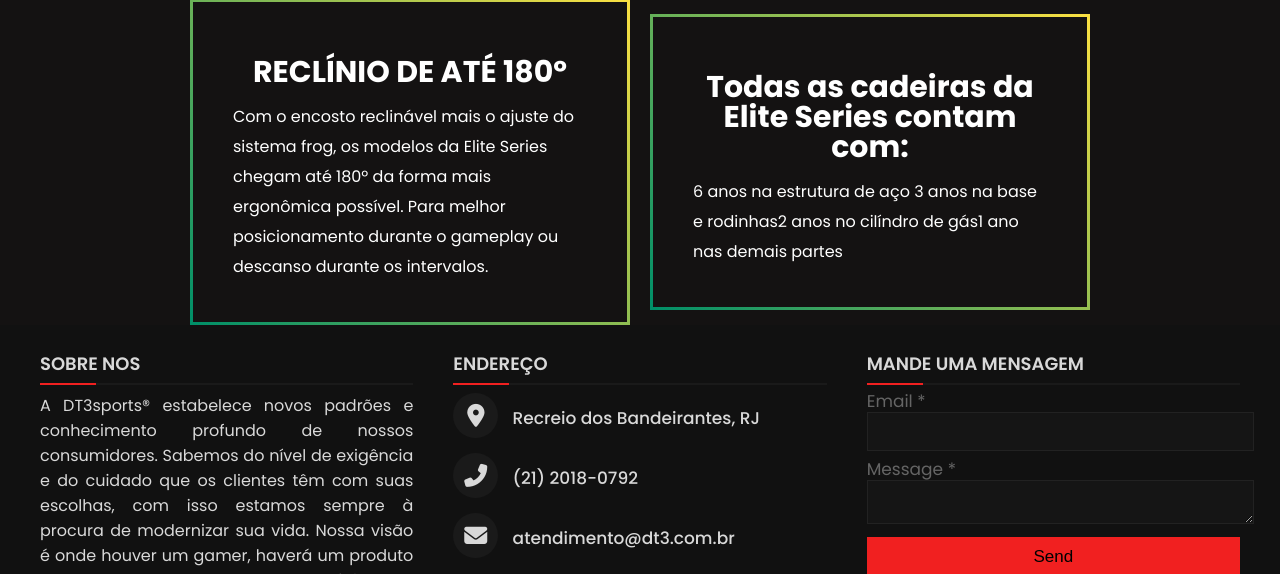
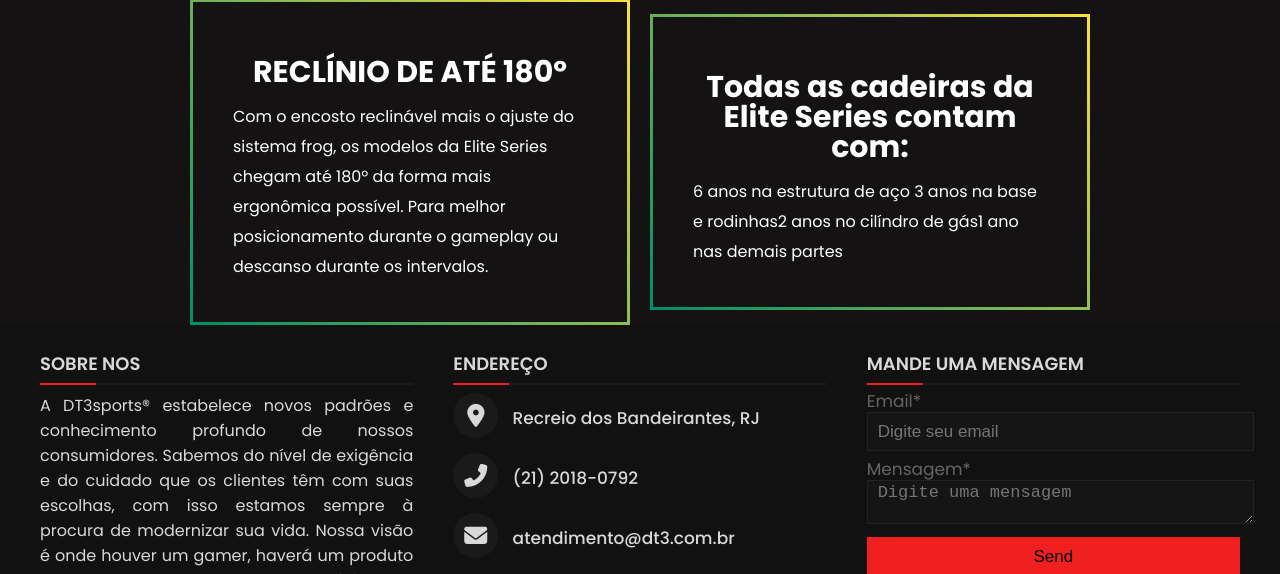
Before and after one commit to UMike22/Teste-Desenvolvedor-DT3sports, a plain HTML site: page index.html in a window 1280 px wide. Shown: the part 3702-4276 px from the top of the page. Drawn offline with Linux system fonts and the light colour scheme.

Commit message:
adjusting some things

```diff
--- a/index.html
+++ b/index.html
@@ -163,7 +163,8 @@
                     <div class="warranty-title">
                         Todas as cadeiras da Elite Series contam com:
                     </div>
-                    <div class="warranty-content">6 anos na estrutura de aço 3 anos na base e rodinhas2 anos no cilíndro de gás1 ano nas demais partes</div>
+                    <div class="warranty-content">6 anos na estrutura de aço 3 anos na base e rodinhas2 anos no cilíndro
+                        de gás1 ano nas demais partes</div>
                 </div>
             </div>
         </div>
@@ -174,18 +175,25 @@
                 <h2>
                     Sobre nos</h2>
                 <div class="content">
-              <p>A DT3sports® estabelece novos padrões e conhecimento profundo de nossos consumidores. Sabemos do nível de exigência e do cuidado que os clientes têm com suas escolhas, com isso estamos sempre à procura de modernizar sua vida. Nossa visão é onde houver um gamer, haverá um produto DT3sports®. Qualquer problema ou dúvida, por favor, entre em contato com a nossa equipe através dos canais de comunicação. Queremos estar com você todos os dias, queremos trazer maior conforto e proporcionar seu bem-estar em longa horas de uso em frente ao computador.</p>
+                    <p>A DT3sports® estabelece novos padrões e conhecimento profundo de nossos consumidores. Sabemos do
+                        nível de exigência e do cuidado que os clientes têm com suas escolhas, com isso estamos sempre à
+                        procura de modernizar sua vida. Nossa visão é onde houver um gamer, haverá um produto
+                        DT3sports®. Qualquer problema ou dúvida, por favor, entre em contato com a nossa equipe através
+                        dos canais de comunicação. Queremos estar com você todos os dias, queremos trazer maior conforto
+                        e proporcionar seu bem-estar em longa horas de uso em frente ao computador.</p>
                     <div class="social">
-                <a  target="_blank" href="https://www.facebook.com/DT3sports/"><span class="fab fa-facebook-f"></span></a>
+                        <a target="_blank" href="https://www.facebook.com/DT3sports/"><span
+                                class="fab fa-facebook-f"></span></a>
                         <a target="_blank" href="https://twitter.com/dt3sports"><span class="fab fa-twitter"></span></a>
-                <a target="_blank" href="https://www.instagram.com/dt3sports/"><span class="fab fa-instagram"></span></a>
-                <a target="_blank" href="https://www.youtube.com/dt3sports"><span class="fab fa-youtube"></span></a>
+                        <a target="_blank" href="https://www.instagram.com/dt3sports/"><span
+                                class="fab fa-instagram"></span></a>
+                        <a target="_blank" href="https://www.youtube.com/dt3sports"><span
+                                class="fab fa-youtube"></span></a>
                     </div>
                 </div>
             </div>
             <div class="center box">
-            <h2>
-  Endereço</h2>
+                <h2>Endereço</h2>
                 <div class="content">
                     <div class="place">
                         <span class="fas fa-map-marker-alt"></span>
@@ -205,27 +213,29 @@
                 </div>
             </div>
             <div class="right box">
-            <h2>
-  Mande uma mensagem</h2>
+                <h2>Mande uma mensagem</h2>
                 <div class="content">
                     <form action="#">
                         <div class="email">
-                  <div class="text">
-  Email *</div>
-  <input type="email" required>
+                            <div class="text">Email*</div>
+                            <input placeholder="Digite seu email" type="email" required>
                         </div>
                         <div class="msg">
-                  <div class="text">
-  Message *</div>
+                            <div class="text">Mensagem*</div>
 
-  <textarea  rows="2" cols="25" required></textarea>
-                <br />
+                            <textarea placeholder="Digite uma mensagem" rows="2" cols="25" required></textarea>
+
                             <div class="btn">
                                 <button type="submit">Send</button>
                             </div>
-  <div class="bottom">
+                            <div class="bottom"></div>
+                    </form>
+                </div>
+            </div>
+        </div>
+    </footer>
 
-  </div>
+
 
     <div class="overlay"></div>
     <script src="/scripts.js"></script>
--- a/style.css
+++ b/style.css
@@ -471,7 +471,7 @@
 .right form textarea:focus{
   outline-color: #3498db;
 }
-.right form input{
+.right form input {
   height: 35px;
 }
 .right form .btn{
```
Lines whose indentation alone changed are shown as unchanged.
